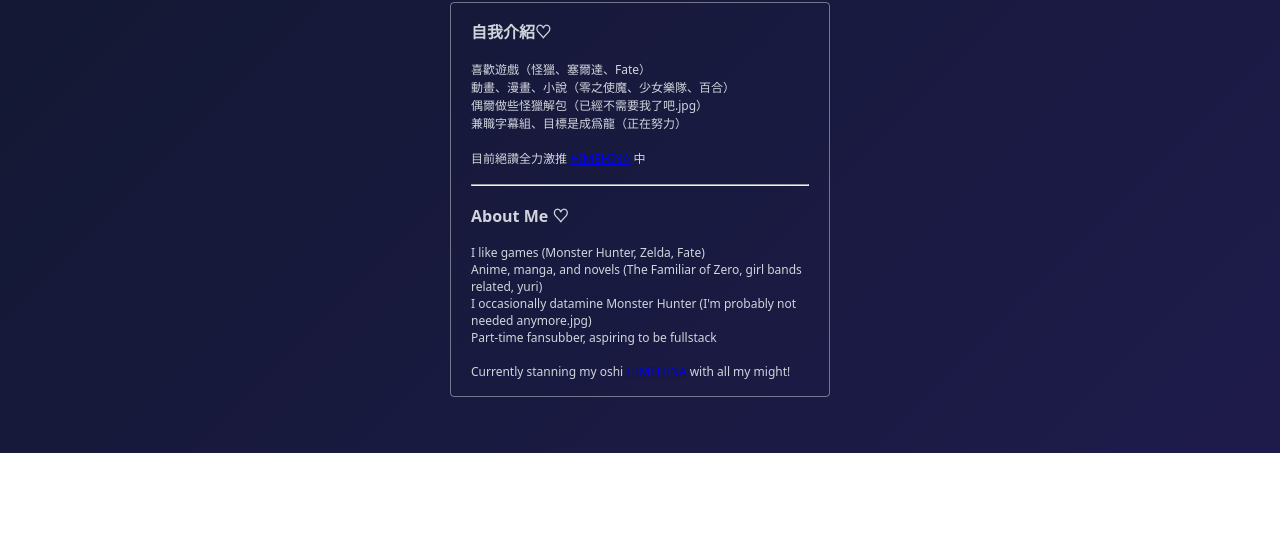
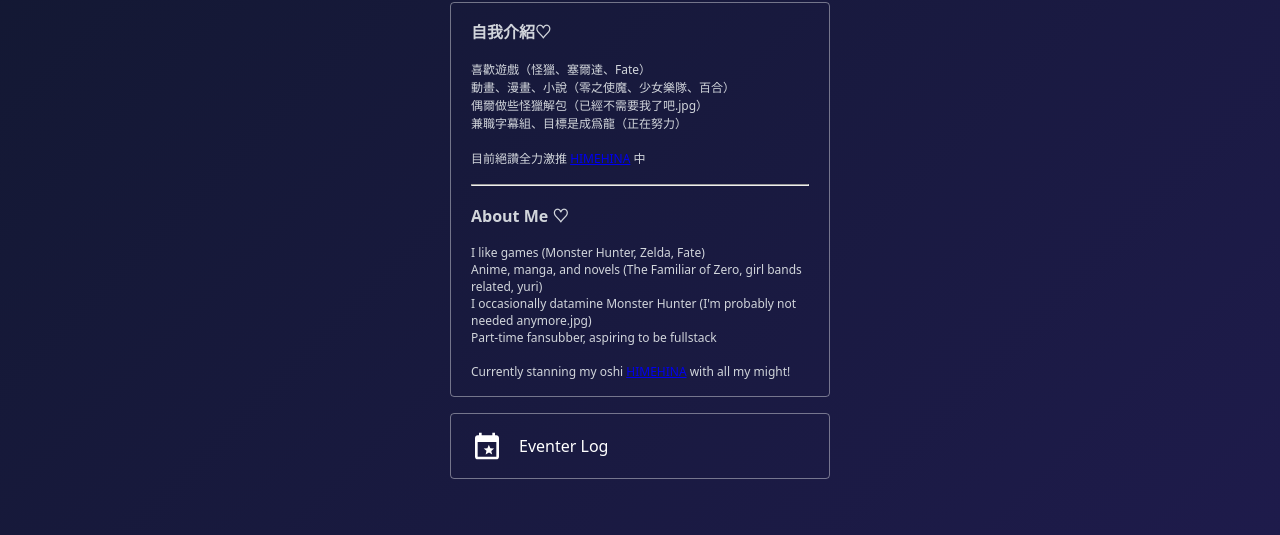
Before and after one commit to dtlnor/dtlnor.github.io, a plain HTML site: page index.html in a window 1280 px wide. Shown: the part 757-1292 px from the top of the page. Before the commit the page ends 1210 px from the top, so only its background shows below. Drawn offline with Linux system fonts and the light colour scheme.

Commit message:
Update index.html

```diff
--- a/index.html
+++ b/index.html
@@ -250,6 +250,13 @@
     Currently stanning my oshi <a href="https://www.youtube.com/@HIMEHINA">HIMEHINA</a> with all my might!<br></span>
   </div>
 
+  <a href="EventerLog/" class="lc">
+    <svg class="iy" viewBox="0 0 24 24">
+      <path d="M6,2v2H5C3.9,4,3,4.9,3,6v14c0,1.1,0.9,2,2,2h14c1.1,0,2-0.9,2-2V6c0-1.1-0.9-2-2-2h-1V2h-2v2H8V2H6z M5,9h14v11H5V9z"></path> <path d="M15.9,18.3l-2.4-1.5L11,18.3l0.6-2.7l-2.1-1.8l2.8-0.2l1.1-2.6l1.1,2.6l2.8,0.3l-2.1,1.8L15.9,18.3z">
+    </svg>
+    Eventer Log
+  </a>
+
 </div>
 
 <!-- 分享彈窗 -->
```
